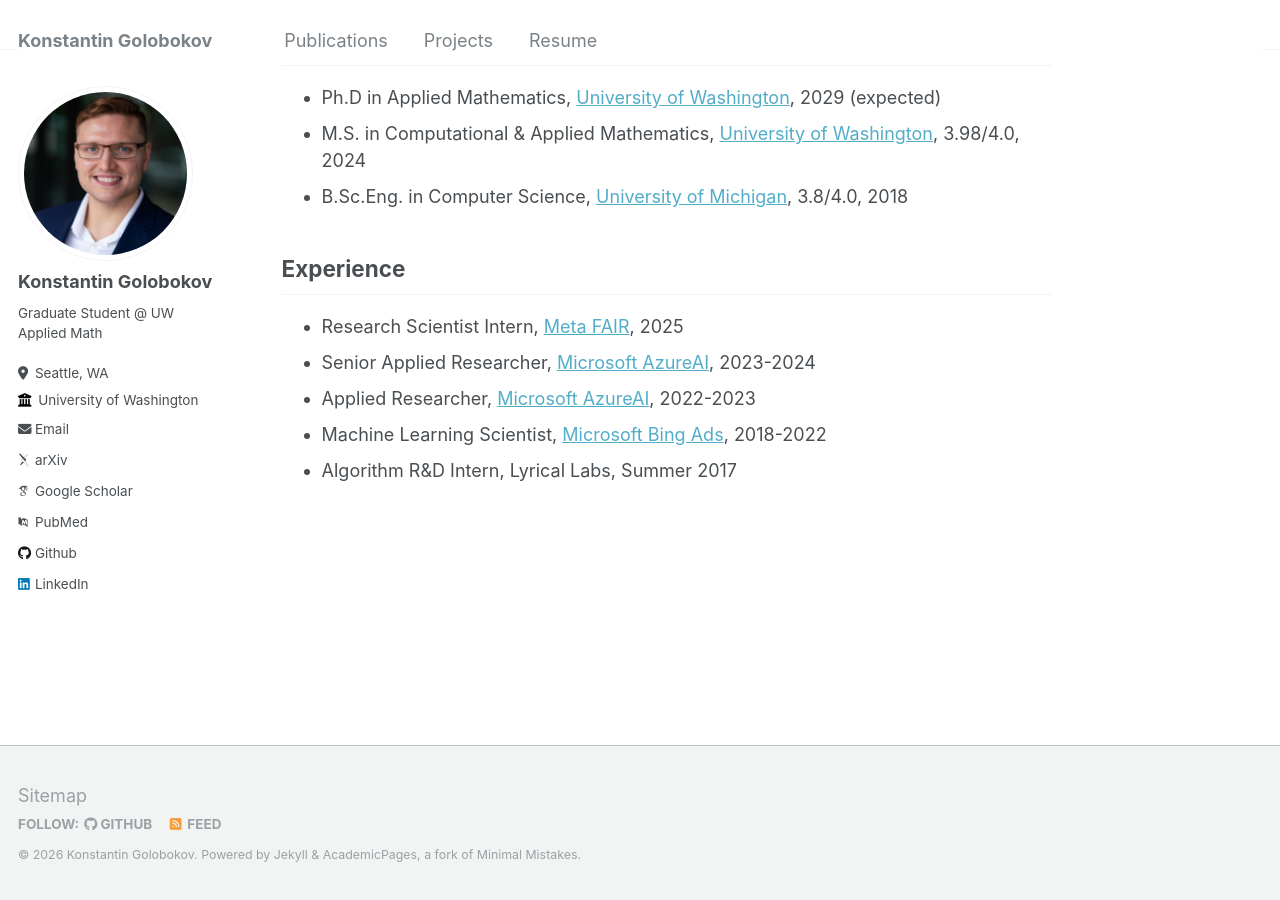
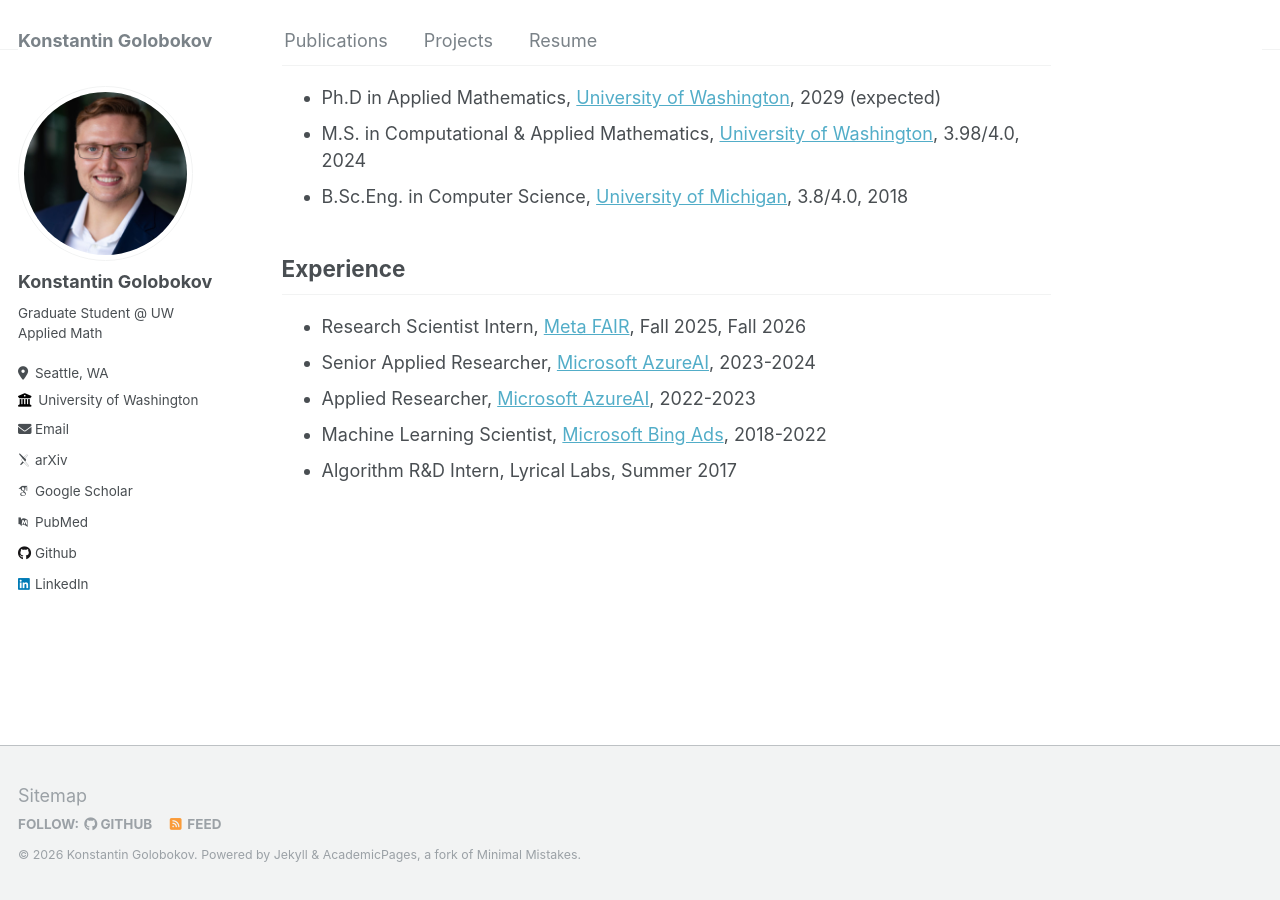
Before and after one commit to kogolobo/kogolobo.github.io, a Jekyll site: the page built from _pages/about.md, in a window 1280 px wide and 900 px high, scrolled down 643 px. Built offline with Jekyll 4.4.1, drawn with Linux system fonts in a browser that asks for light colours; some web fonts are replaced.

Commit message:
Add 2026 internship

```diff
--- a/_pages/about.md
+++ b/_pages/about.md
@@ -23,7 +23,7 @@ I am interested in mathematical and computational methods for efficient deep lea
 * B.Sc.Eng. in Computer Science, [University of Michigan](https://www.engin.umich.edu/), 3.8/4.0, 2018
 
 ## Experience
-* Research Scientist Intern, [Meta FAIR](https://ai.meta.com/research/), 2025
+* Research Scientist Intern, [Meta FAIR](https://ai.meta.com/research/), Fall 2025, Fall 2026
 * Senior Applied Researcher, [Microsoft AzureAI](https://azure.microsoft.com/en-us/solutions/ai/), 2023-2024
 * Applied Researcher, [Microsoft AzureAI](https://azure.microsoft.com/en-us/solutions/ai/), 2022-2023
 * Machine Learning Scientist, [Microsoft Bing Ads](https://ads.microsoft.com/), 2018-2022
```
